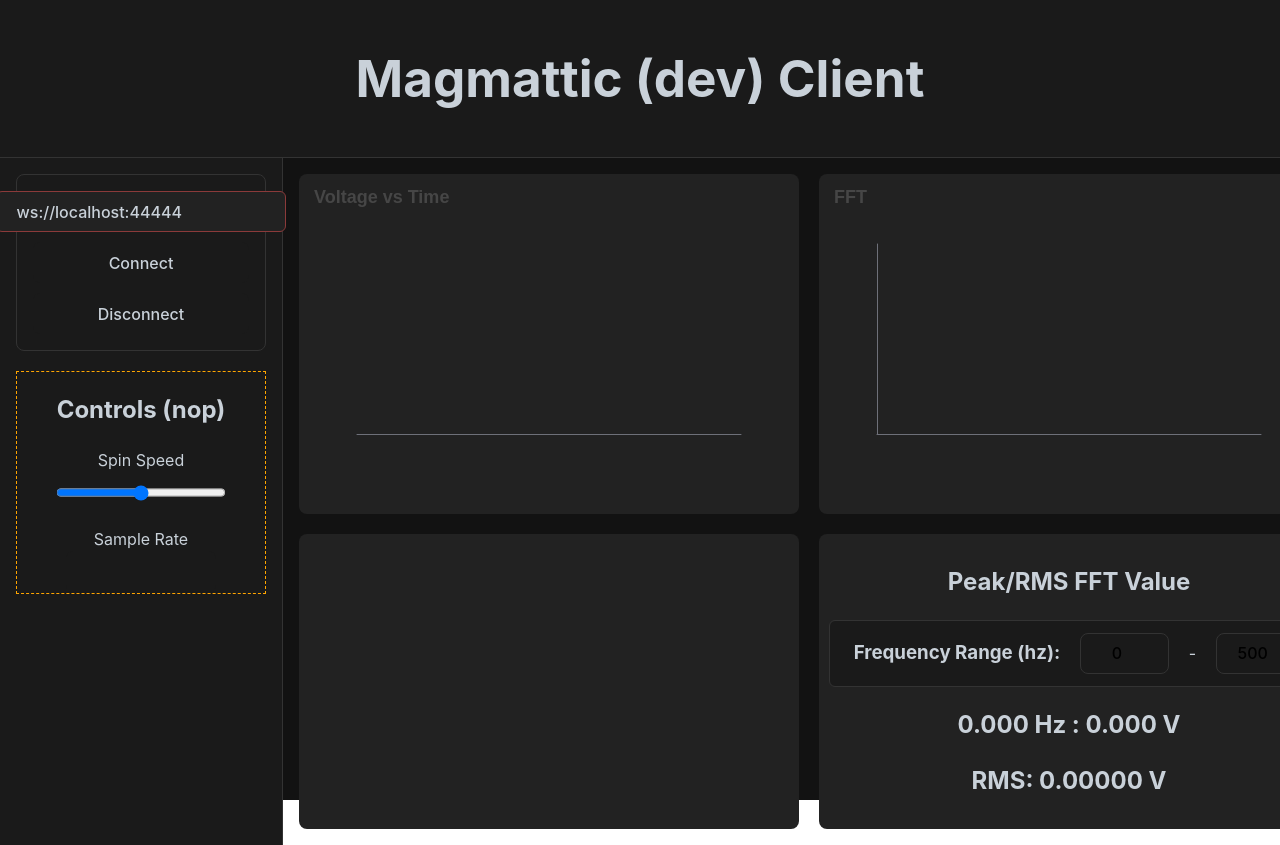
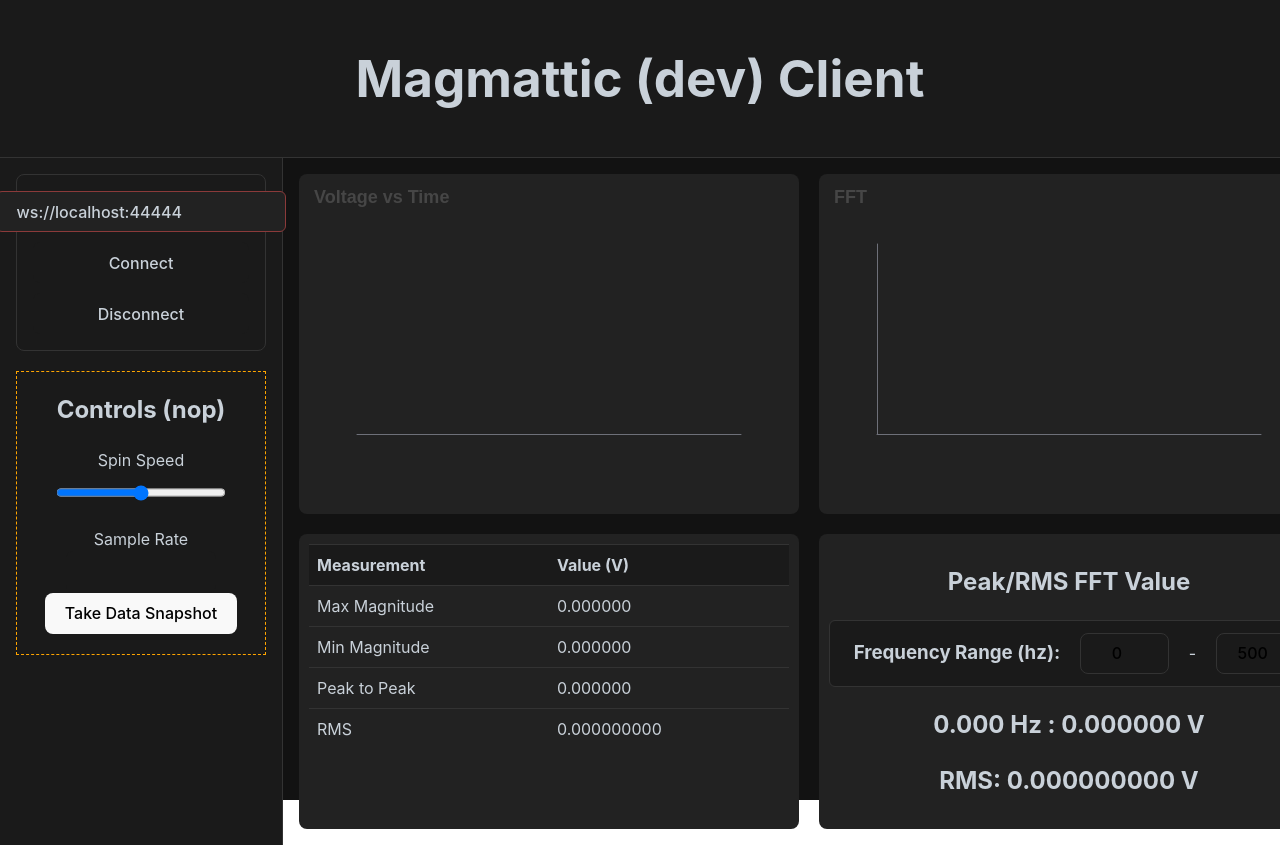
Before and after one commit to mbocsi/magmattic_frontend, a React (Vite) app: page / in a window 1280 px wide. Built offline with nearby package versions, Linux system fonts and the light colour scheme; no server answers.

Commit message:
Fixed RMS value for voltage reading. Added other metrics.

```diff
--- a/src/App.css
+++ b/src/App.css
@@ -44,7 +44,7 @@ header {
 
 #controls {
   margin-top: 20px;
-  margin-bottom: 20px;
+  padding-bottom: 20px;
   border: 1px dashed orange;
 }
 
--- a/src/App.tsx
+++ b/src/App.tsx
@@ -5,6 +5,7 @@ import { Data } from "./types";
 import { ECharts } from "echarts/core";
 import FFTChart from "./FFTChart";
 import FFTData from "./FFTData";
+import VoltageData from "./VoltageData";
 
 const VOLTAGE_DATA_SIZE = 1000;
 
@@ -122,6 +123,15 @@ const App = () => {
 		if (typeof address === "string") setAddress(address);
 	}
 
+	function handleSnapShot(e: any) {
+		ws.current?.send(
+			JSON.stringify({
+				type: "snapshot",
+				value: { voltageData: voltageData, fftData: fftData },
+			})
+		);
+	}
+
 	return (
 		<div id="control-center">
 			<header>
@@ -158,6 +168,9 @@ const App = () => {
 						<input type="range" min="0" max="100" step="1" />
 						<label>Sample Rate</label>
 						<input type="number" min="1" max="10000" />
+						<button onClick={handleSnapShot}>
+							Take Data Snapshot
+						</button>
 					</div>
 				</aside>
 				<main id="data-display">
@@ -178,7 +191,10 @@ const App = () => {
 							maxFreq={maxFreq}
 						/>
 					</div>
-					<div className="chart"></div>
+					<div className="chart">
+						{" "}
+						<VoltageData voltageData={voltageData} />
+					</div>
 					<div className="chart">
 						<FFTData
 							fftData={fftData}
--- a/src/FFTData.tsx
+++ b/src/FFTData.tsx
@@ -54,9 +54,9 @@ const FFTData = ({
 				></input>
 			</div>
 			<h2>
-				{maxMagnitude[0].toFixed(3)} Hz : {maxMagnitude[1].toFixed(3)} V
+				{maxMagnitude[0].toFixed(3)} Hz : {maxMagnitude[1].toFixed(6)} V
 			</h2>
-			<h2>RMS: {rms.toFixed(5)} V</h2>
+			<h2>RMS: {rms.toFixed(9)} V</h2>
 		</div>
 	);
 };
--- /dev/null
+++ b/src/VoltageData.css
@@ -0,0 +1,18 @@
+.data-table {
+    width: 100%;
+    border-collapse: collapse;
+    /* border: 1px solid #333;
+    border-radius: 6px; */
+    text-align: left;
+    table-layout: fixed;
+}
+
+.data-header {
+    background-color: #1a1a1a;
+    font-weight: bold;
+}
+
+.data-cell {
+    border-top: 1px solid #333;
+    padding: 8px;
+}
--- /dev/null
+++ b/src/VoltageData.tsx
@@ -0,0 +1,65 @@
+import { Data } from "./types";
+import "./VoltageData.css";
+
+const VoltageData = ({ voltageData }: { voltageData: Data }) => {
+	const maxMagnitude = voltageData.reduce(
+		(curMax, curVal) =>
+			curMax[1] < curVal.value[1] ? curVal.value : curMax,
+		[-Infinity, -Infinity]
+	);
+	const minMagnitude = voltageData.reduce(
+		(curMax, curVal) =>
+			curMax[1] > curVal.value[1] ? curVal.value : curMax,
+		[Infinity, Infinity]
+	);
+	const mean =
+		voltageData.reduce((curSum, curVal) => curSum + curVal.value[1], 0) /
+		voltageData.length;
+
+	const rms = Math.sqrt(
+		voltageData.reduce(
+			(curSum, curVal) =>
+				curSum + Math.pow(curVal.value[1], 2) - Math.pow(mean, 2),
+			0
+		) / 1000
+	);
+
+	return (
+		<div>
+			<table className="data-table">
+				<thead>
+					<tr className="data-header">
+						<th className="data-cell">Measurement</th>
+						<th className="data-cell">Value (V)</th>
+					</tr>
+				</thead>
+				<tbody>
+					<tr>
+						<td className="data-cell">Max Magnitude</td>
+						<td className="data-cell">
+							{maxMagnitude[1].toFixed(6)}
+						</td>
+					</tr>
+					<tr>
+						<td className="data-cell">Min Magnitude</td>
+						<td className="data-cell">
+							{minMagnitude[1].toFixed(6)}
+						</td>
+					</tr>
+					<tr>
+						<td className="data-cell">Peak to Peak</td>
+						<td className="data-cell">
+							{(maxMagnitude[1] - minMagnitude[1]).toFixed(6)}
+						</td>
+					</tr>
+					<tr>
+						<td className="data-cell">RMS</td>
+						<td className="data-cell">{rms.toFixed(9)}</td>
+					</tr>
+				</tbody>
+			</table>
+		</div>
+	);
+};
+
+export default VoltageData;
```
